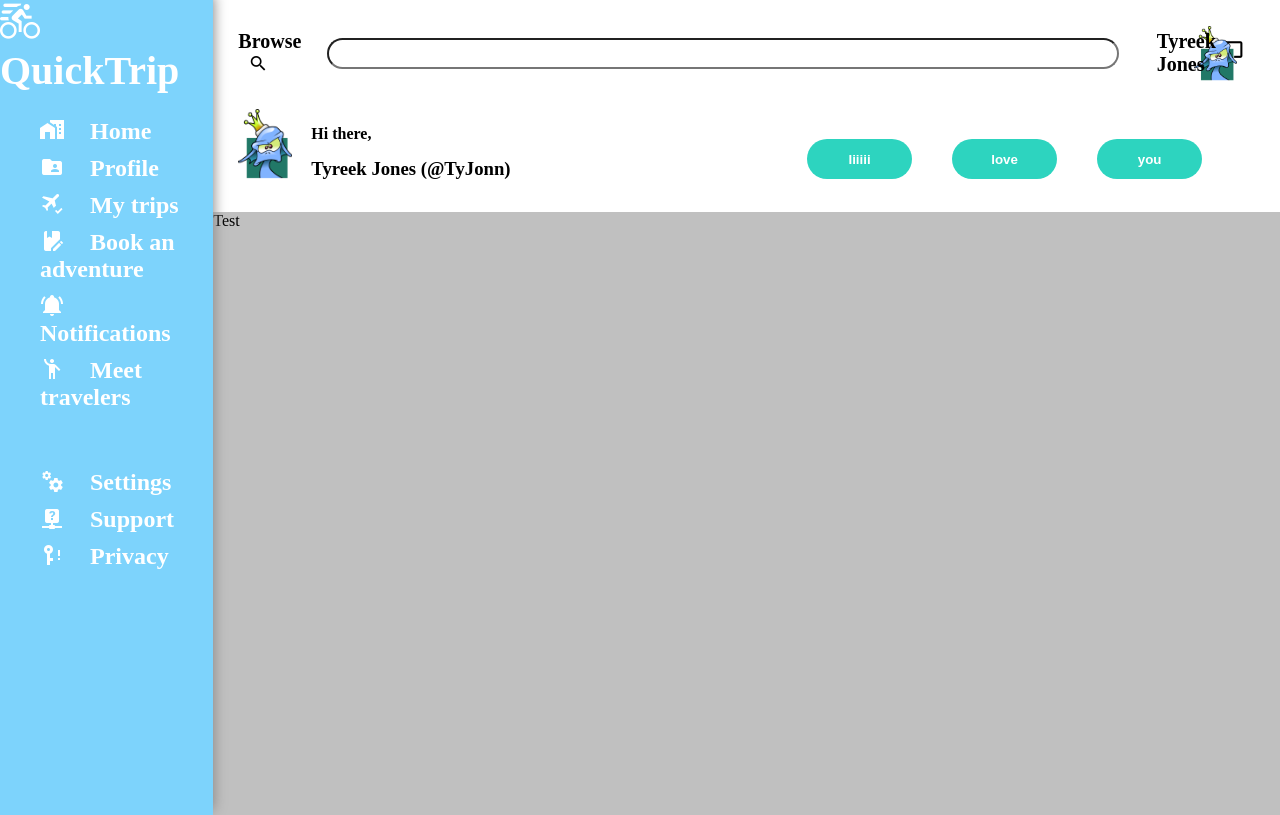
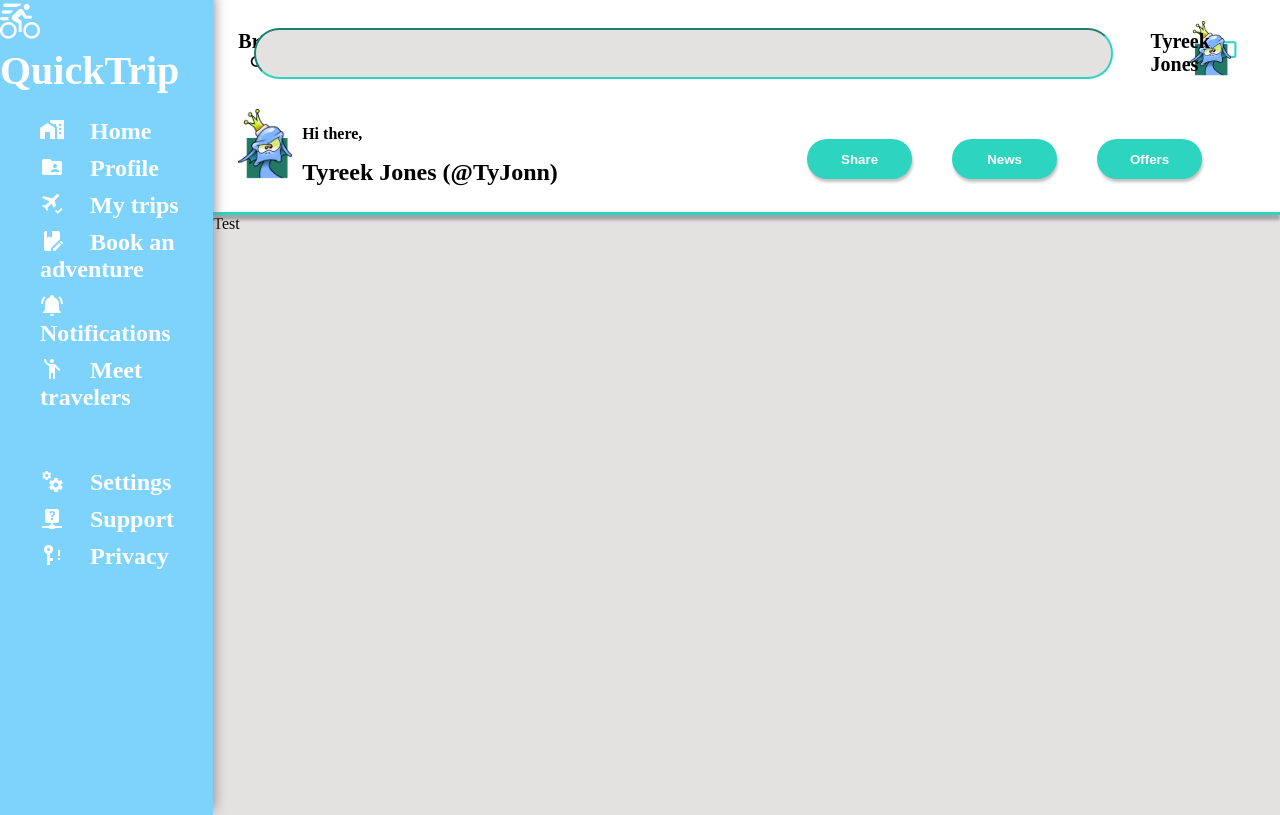
Before and after one commit to tgorsk15/admin-dashboard, a plain HTML site: page index.html in a window 1280 px wide. Drawn offline with Linux system fonts and the light colour scheme.

Commit message:
Finish styling of header and header-row(s)

```diff
--- a/index.html
+++ b/index.html
@@ -41,7 +41,7 @@
             </span> </div>
             <input type="text" id="search-bar" name="search-bar">
             <span class="mdi mdi-message-outline" style="font-size: 25px;
-            padding-right: 10px;"
+            padding-right: 10px; color: #2dd4bf;"
             ></span>
             <img src="angry-1296580_1280.png" alt="profile pic" class="profile-pic">
             <p class="user-name"> Tyreek Jones</p>
@@ -51,12 +51,12 @@
             <div class="row2-section1">
                 <img src="angry-1296580_1280.png" alt="profile pic" class="profile-pic2">
                 <p class="greeting">Hi there,</p>
-                <h3 class="user-name2">Tyreek Jones (@TyJonn)</h3>
+                <h2 class="user-name2">Tyreek Jones (@TyJonn)</h2>
             </div>
             <div class="row2-section2">
-                <button>Iiiiii</button>
-                <button>love</button>
-                <button>you</button>
+                <button>Share</button>
+                <button>News</button>
+                <button>Offers</button>
             </div>
         </div>
     </div>
--- a/styles.css
+++ b/styles.css
@@ -10,7 +10,7 @@ ul {
     display: grid;
     height: 815px;
     grid-template: 1fr 3.5fr / 1fr 5fr;
-    background-color: silver;
+    background-color: rgb(228, 225, 225);
 
 }
 
@@ -67,6 +67,8 @@ ul {
     align-items: center;
     padding-left: 25px;
     padding-right: 20px;
+    border-bottom: 3px solid #2dd4bf;
+    box-shadow: 0px 5px 3px 0px rgb(164, 164, 164);
 }
 
 .header-row1 {
@@ -83,15 +85,25 @@ ul {
 
 #search-bar {
     margin-right: 100px;
-    margin-left: -20px;
-    height: 25px;
+    margin-left: -100px;
+    /* height: 25px; */
+    padding: 13px;
     width: 850px;
     border-radius: 25px;
+    border-color: #2dd4bf;
+    background-color: rgb(228, 225, 225);
+    font-size: large;
+}
+
+#search-bar:focus {
+    border-color: #2dd4bf;
+     /* need to fix  */
 }
 
 .profile-pic {
     height: 55px;
     margin-left: -80px;
+    margin-top: -10px;
 }
 
 .profile-pic2 {
@@ -117,7 +129,7 @@ ul {
 
 .row2-section1 {
     display: grid;
-    grid-template: 30px 70px / 1fr 6fr;
+    grid-template: 30px 70px / 1fr 7fr;
 }
 
 .row2-section2 {
@@ -141,9 +153,11 @@ button {
     border: none;
     color: white;
     font-weight: bold;
+    box-shadow: 1px 3px 3px 0px rgb(194, 193, 193);
 }
 
 .dashboard {
     grid-column: 2;
     grid-row: 2;
+    /* background-color: rgb(228, 225, 225); */
 }
```
